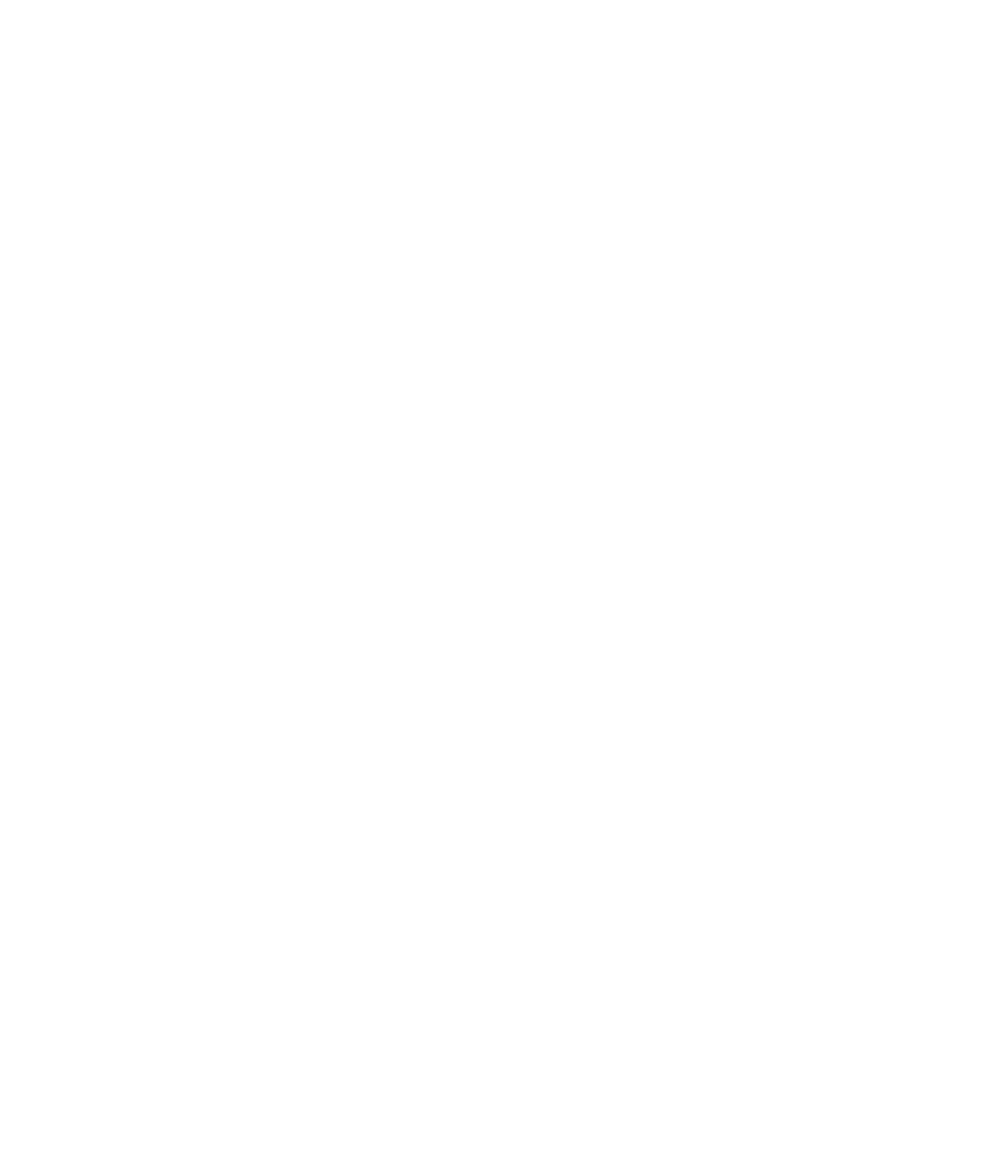
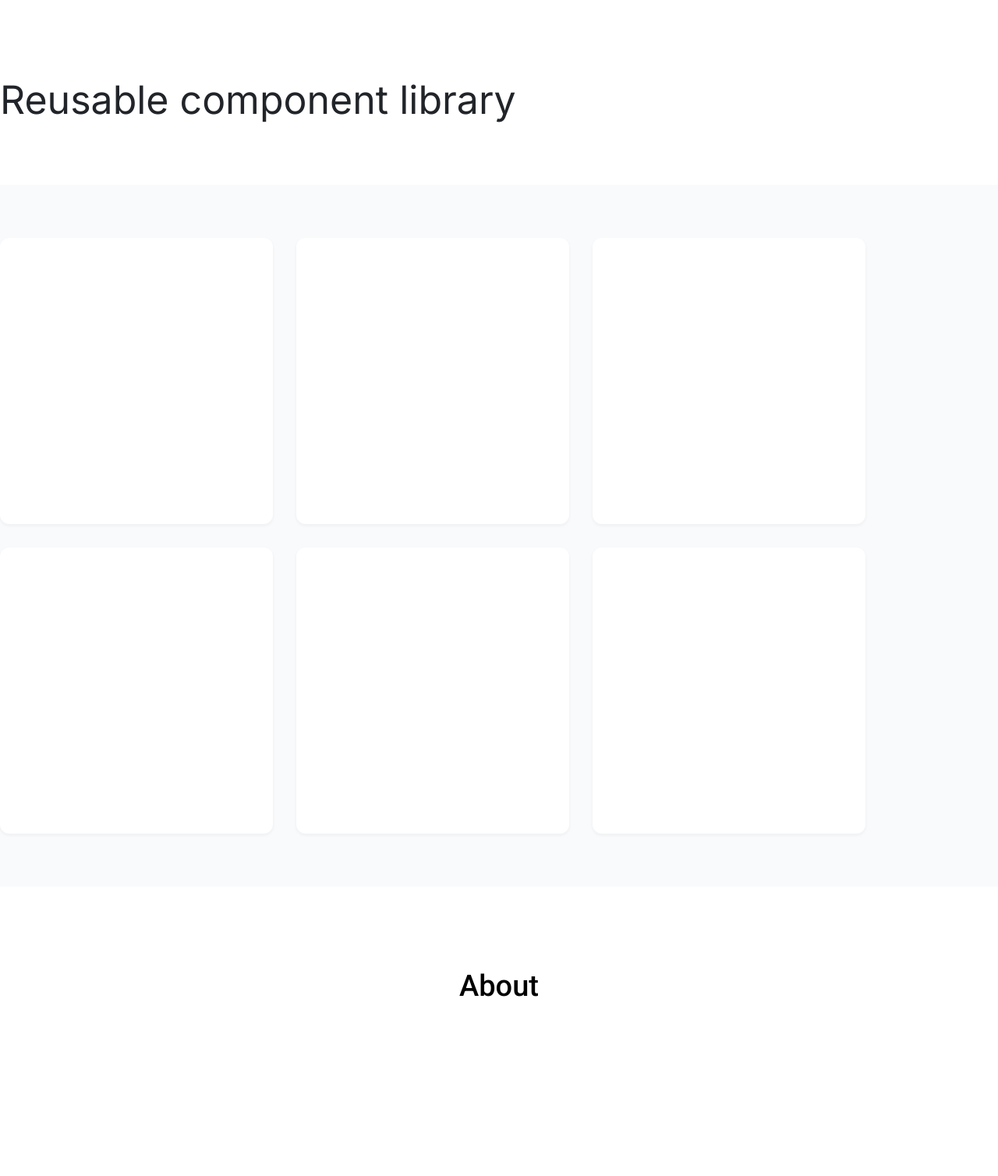
Before and after one commit to klyukinaxen/htmlcss-20220616_xenia-klyukina, a website: page index.html in a window 1280 px wide. Shown: the whole page at 78% size. Before the commit the page ends 800 px from the top, so only its background shows below. Drawn offline with nearby package versions, Linux system fonts and the light colour scheme.

Commit message:
semantic layout for main page

```diff
--- a/assets/css/main.css
+++ b/assets/css/main.css
@@ -1,5 +1,12 @@
 @import '../../node_modules/normalize.css/normalize.css';
 @import '../fonts/fonts.css';
+
+@import '../../components/header/header.css';
+@import '../../components/page/page.css';
+@import '../../components/container/container.css';
+@import '../../components/preview/preview.css';
+@import '../../components/card/card.css';
+@import '../../components/footer/footer.css';
 
 :root {
     --white: #ffffff;
@@ -14,9 +21,15 @@
     --grey-2: #dde2e5;
     --grey-3: #acb5bd;
     --grey-4: #495057;
+    --grey-5: #f9fafc;
 
     --error: var(--red);
     --success: var(--blue);
+
+    --font-primary: var(--black);
+
+    --main-background: var(--white);
+    --grey-background: var(--grey-5);
 
     --primary: var(--blue);
     --secondary: var(--purple);
--- a/assets/fonts/fonts.css
+++ b/assets/fonts/fonts.css
@@ -1 +1,2 @@
 @import url('https://fonts.googleapis.com/css2?family=Roboto:ital,wght@0,100;0,300;0,400;0,500;0,700;0,900;1,100;1,300;1,400;1,500;1,700;1,900&display=swap');
+@import url('https://fonts.googleapis.com/css2?family=Inter:wght@200;400;600&display=swap');
--- /dev/null
+++ b/components/card/card.css
@@ -0,0 +1,13 @@
+.card {
+    width: 350px;
+    height: 367px;
+
+    background-color: var(--white);
+    box-shadow: 0px 2px 4px rgba(33, 36, 41, 0.05);
+    border-radius: 12px;
+
+    font-size: 16px;
+}
+
+.preview__card {
+}
--- /dev/null
+++ b/components/footer/footer.css
@@ -0,0 +1,13 @@
+.footer {
+    height: 300px;
+    padding-top: 71px;
+    background-color: var(--main-background);
+}
+
+.footer__title {
+    font-style: normal;
+    font-weight: 500;
+    font-size: 38px;
+    line-height: 48px;
+    text-align: center;
+}
--- /dev/null
+++ b/components/header/header.css
@@ -0,0 +1,16 @@
+.header {
+    padding: 96px 0 77px;
+    background-color: var(--main-background);
+}
+
+.header__title {
+    font-family: 'Inter';
+    font-style: normal;
+    font-weight: 500;
+    font-size: 50px;
+    line-height: 64px;
+
+    color: var(--font-primary);
+
+    margin: 0;
+}
--- /dev/null
+++ b/components/preview/preview.css
@@ -0,0 +1,11 @@
+.preview {
+    background-color: var(--grey-background);
+    padding: 68px 0;
+    font-size: 0;
+}
+
+.preview__inner {
+    display: flex;
+    gap: 30px;
+    flex-wrap: wrap;
+}
--- a/index.html
+++ b/index.html
@@ -2,9 +2,32 @@
 <!-- Главная страница -->
 <html lang="ru">
     <head>
-        <link rel="stylesheet" href="./assets/css/main.css">
+        <link rel="stylesheet" href="./assets/css/main.css" />
     </head>
     <body>
-
+        <div class="page">
+            <header class="header">
+                <div class="container">
+                    <h1 class="header__title">Reusable component library</h1>
+                </div>
+            </header>
+            <main class="preview">
+                <div class="container">
+                    <div class="preview__inner">
+                        <div class="card preview__card"></div>
+                        <div class="card preview__card"></div>
+                        <div class="card preview__card"></div>
+                        <div class="card preview__card"></div>
+                        <div class="card preview__card"></div>
+                        <div class="card preview__card"></div>
+                    </div>
+                </div>
+            </main>
+            <footer class="footer">
+                <div class="container">
+                    <h2 class="footer__title">About</h2>
+                </div>
+            </footer>
+        </div>
     </body>
 </html>
```
Also changed, not shown: components/page/page.css (added).
